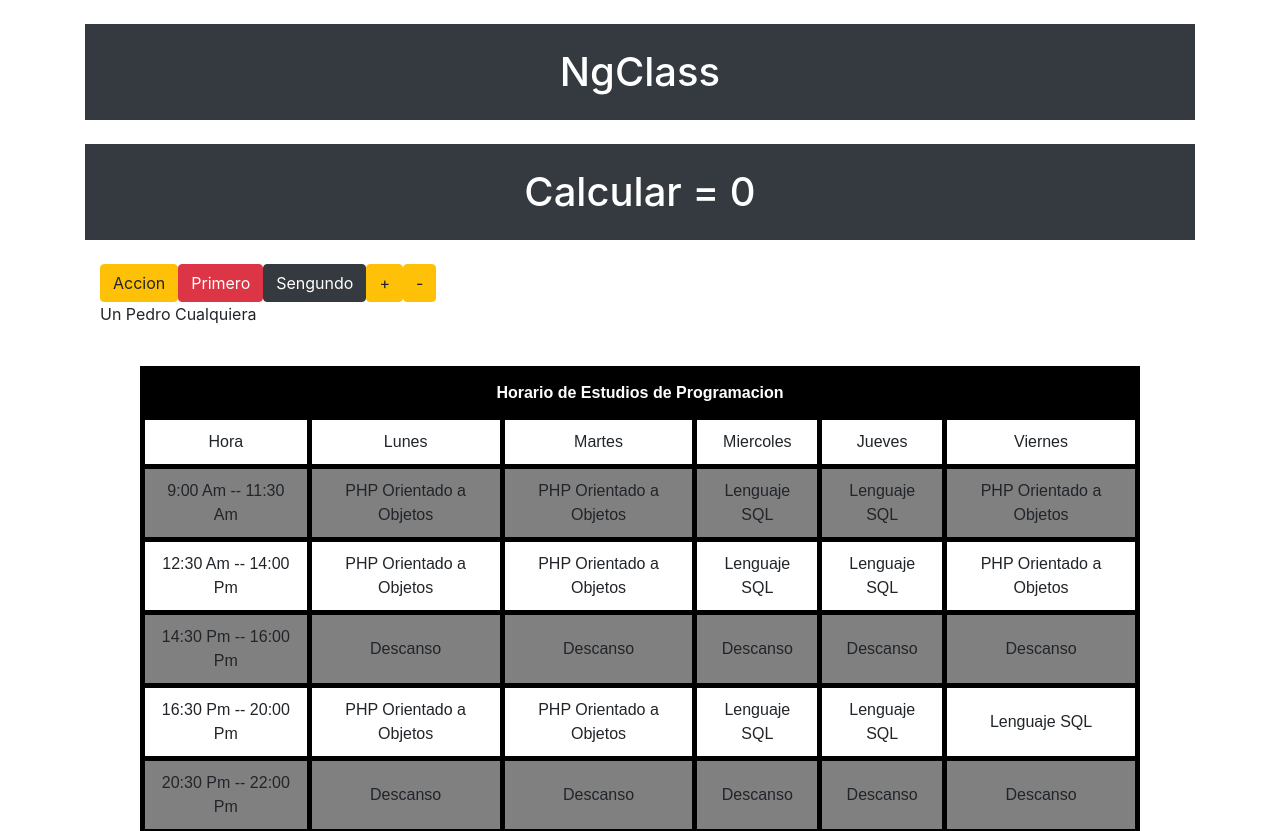
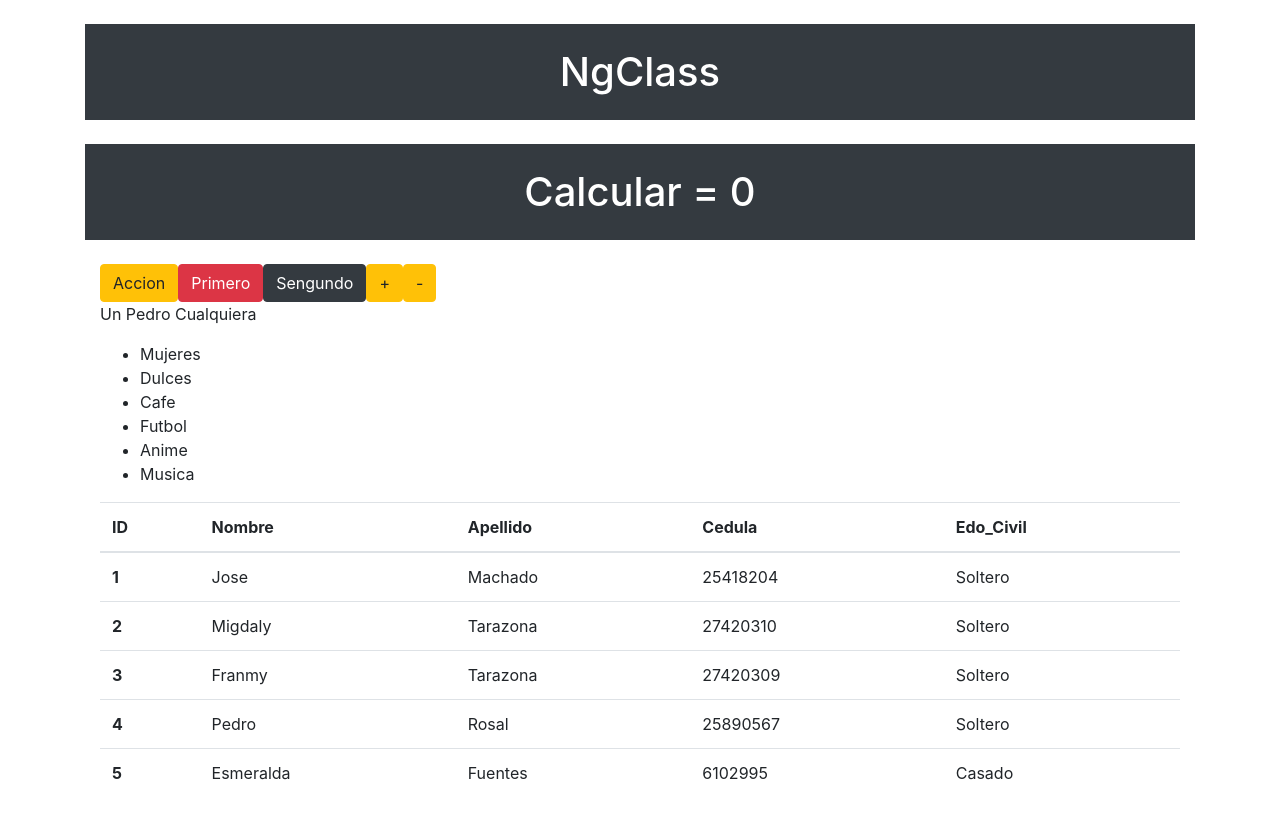
Before and after one commit to jose00796/Angular_My-app_CASA, an Angular app: page / in a window 1280 px wide. Shown: the top 831 px of the page. Built offline with nearby package versions, Linux system fonts and the light colour scheme.

Commit message:
Practica NgFor

```diff
--- a/src/app/directiva-ng/directiva-ng.component.html
+++ b/src/app/directiva-ng/directiva-ng.component.html
@@ -22,3 +22,31 @@
     <p class="text-danger d-none" [ngClass] = "{'d-block': activo == 'segundo'}">Entonces cae en una espiral descendiente de revolución y crimen que lo lleva cara a cara con su alter ego:
     el Guasón.</p>
 </div>
+
+<div class="container">
+    <ul>
+        <li *ngFor = "let Gustos of MisGustos"> {{Gustos}}</li>
+    </ul>
+
+    <table class="table">
+        <thead>
+            <tr>
+                <th scope="col">ID</th>
+                <th scope="col">Nombre</th>
+                <th scope="col">Apellido</th>
+                <th scope="col">Cedula</th>
+                <th scope="col">Edo_Civil</th>
+            </tr>
+        </thead>
+
+        <tbody>
+            <tr *ngFor = "let persona of personas; index as i">
+                <th scope = "row">{{i + 1}}</th>
+                <td>{{persona.nombre}}</td>
+                <td>{{persona.apellido}}</td>
+                <td>{{persona.cedula}}</td>
+                <td>{{persona.edo_civil}}</td>
+            </tr>
+        </tbody>
+    </table>
+</div>
--- a/src/app/directiva-ng/directiva-ng.component.ts
+++ b/src/app/directiva-ng/directiva-ng.component.ts
@@ -11,6 +11,17 @@ export class DirectivaNGComponent implements OnInit {
   materia:string = 'programacion';
   calc:number = 0;
   activo:string;
+
+  MisGustos:string[] = ['Mujeres', 'Dulces', 'Cafe', 'Futbol', 'Anime', 'Musica'];
+
+  personas:Array<any> = [
+    {nombre:'Jose', apellido:'Machado', cedula:25418204, edo_civil:'Soltero'},
+    {nombre:'Migdaly', apellido:'Tarazona', cedula:27420310, edo_civil:'Soltero'},
+    {nombre:'Franmy', apellido:'Tarazona', cedula:27420309, edo_civil:'Soltero'},
+    {nombre:'Pedro', apellido:'Rosal', cedula:25890567, edo_civil:'Soltero'},
+    {nombre:'Esmeralda', apellido:'Fuentes', cedula:6102995, edo_civil:'Casado'},
+  ];
+
 
   EsMuyListo()
   {
--- a/src/app/horario/horario.component.html
+++ b/src/app/horario/horario.component.html
@@ -11,7 +11,7 @@
 
         <table >
             <thead>
-                <th colspan="6"><b>Horario de Estudios de Programacio</b>n</th>
+                <th colspan="6"><b>Horario de Estudios de Programacion</b></th>
             </thead>
 
             <tbody>
```
